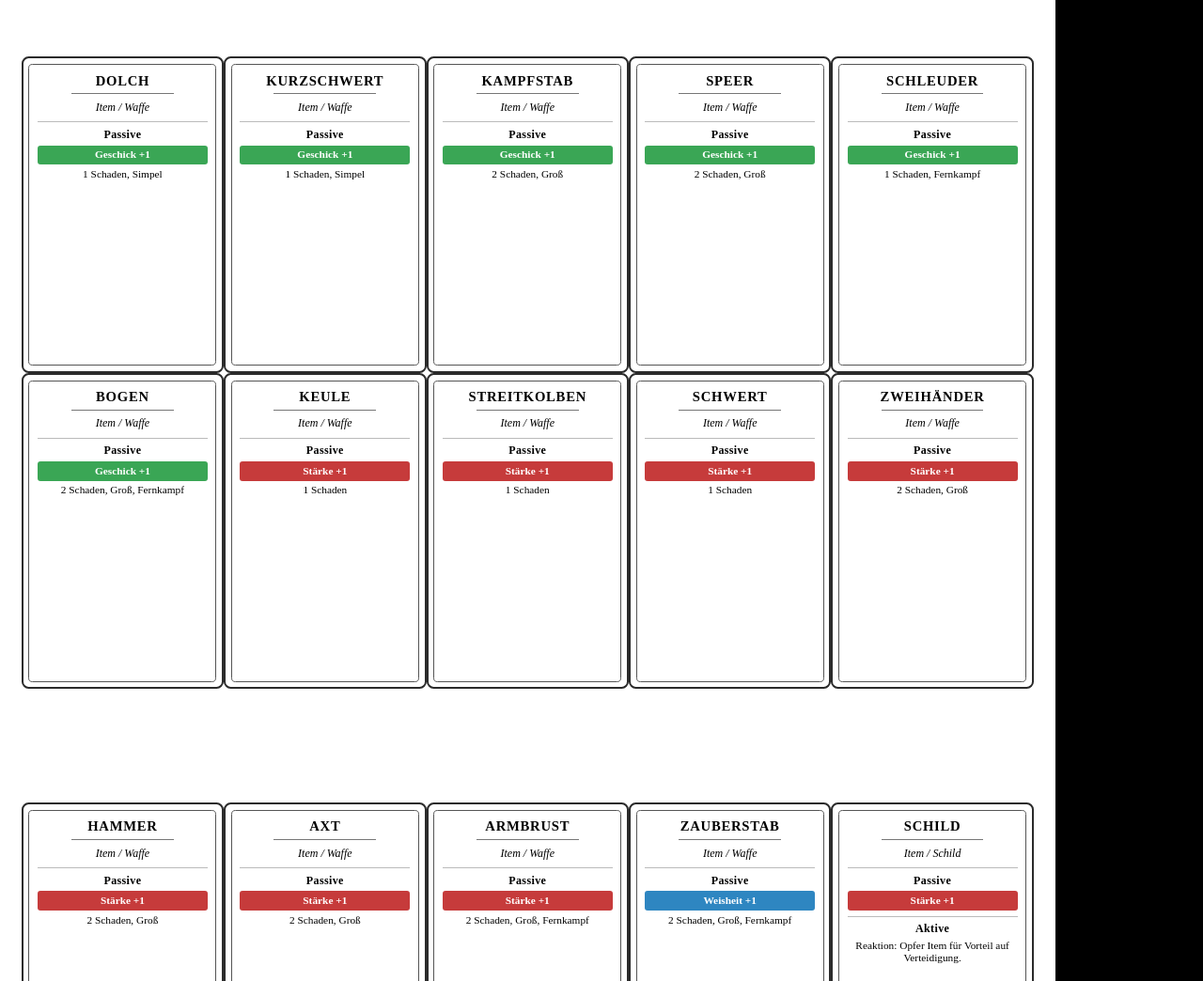
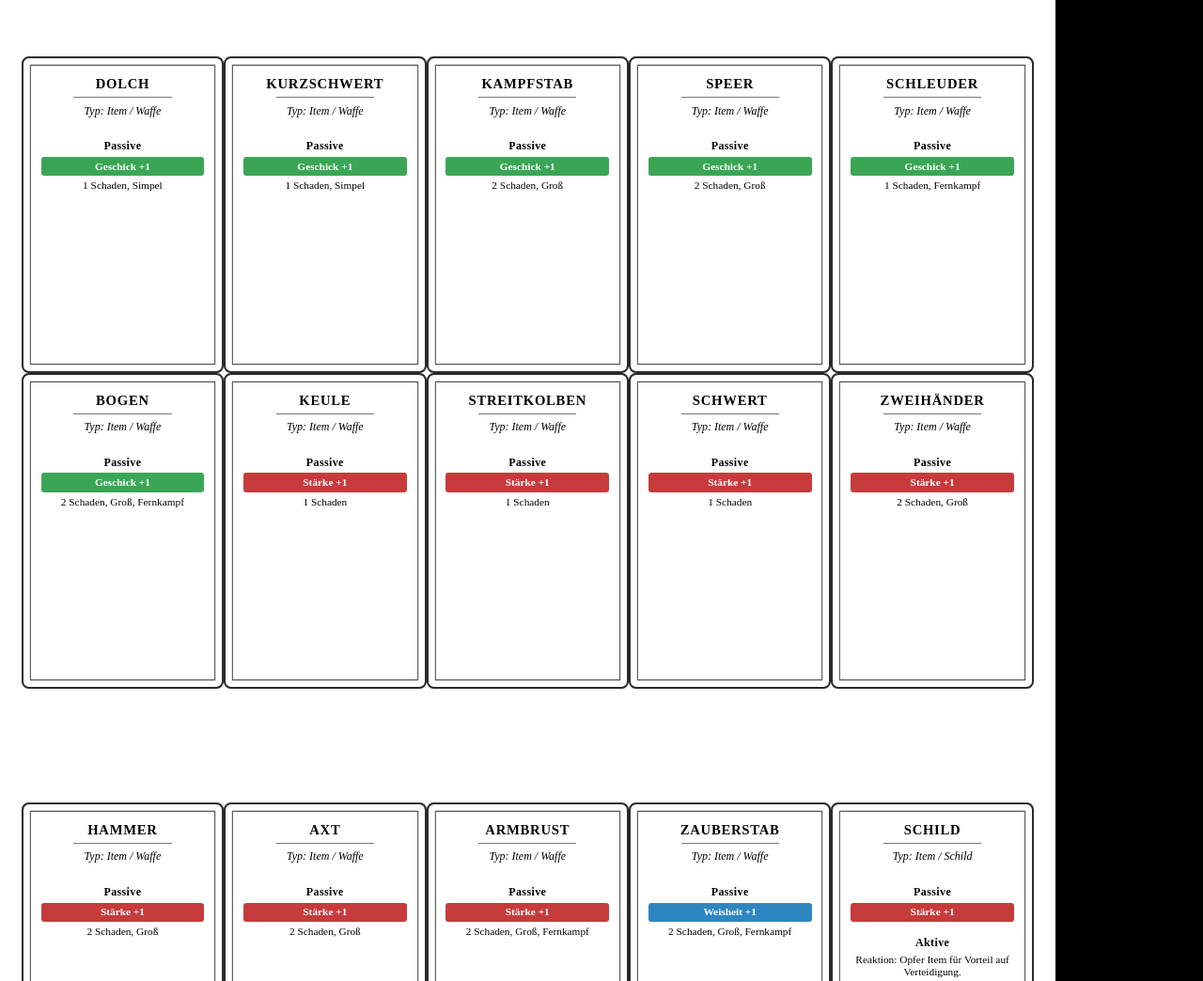
Before and after one commit to Paraldos/rpg-cards, a website built with Vite: page index.html in a window 1280 px wide. Shown: the top 1044 px of the page at 94% size. Built offline with nearby package versions, Linux system fonts and the light colour scheme.

Commit message:
druck css angepasst

```diff
--- a/src/card.css
+++ b/src/card.css
@@ -2,7 +2,7 @@
   width: 57mm;
   height: 89mm;
   box-sizing: border-box;
-  padding: 4mm;
+  padding: 5mm;
 
   border: 0.6mm solid #2b2b2b;
   border-radius: 2mm;
@@ -13,18 +13,15 @@
   overflow: hidden;
   break-inside: avoid;
   page-break-inside: avoid;
-}
 
-.card::before {
-  content: "";
-  position: absolute;
-  top: 1.5mm;
-  right: 1.5mm;
-  bottom: 1.5mm;
-  left: 1.5mm;
-  border: 0.3mm solid #555;
-  border-radius: 1.2mm;
-  pointer-events: none;
+  background: white;
+
+  box-shadow:
+    inset 0 0 0 1.8mm white,
+    inset 0 0 0 2.1mm #555;
+
+  -webkit-print-color-adjust: exact;
+  print-color-adjust: exact;
 }
 
 .card h3 {
@@ -51,15 +48,13 @@
   font-family: "EB Garamond", serif;
   font-size: 9pt;
   font-style: italic;
-  margin: 0 0 2mm 0;
+  margin: 0 0 6mm 0;
 }
 
 .card-passive,
 .card-active {
-  border-top: 0.3mm solid #bbb;
-  padding-top: 1.5mm;
-  margin-top: 1.5mm;
   text-align: center;
+  margin-bottom: 4mm;
 }
 
 .card h4 {
@@ -80,6 +75,9 @@
   font-weight: 600;
   border-radius: 3px;
   padding: 1mm;
+
+  -webkit-print-color-adjust: exact;
+  print-color-adjust: exact;
 }
 
 /* Stärke */
--- a/src/card.js
+++ b/src/card.js
@@ -49,7 +49,7 @@ export default class Card {
 
     card.innerHTML = `
       <h3>${this.data[0] ?? ""}</h3>
-      <p>${this.data[1] ?? ""}</p>
+      <p class="card-type">Typ: ${this.data[1] ?? ""}</p>
       ${passive}
       ${active}
     `;
```
